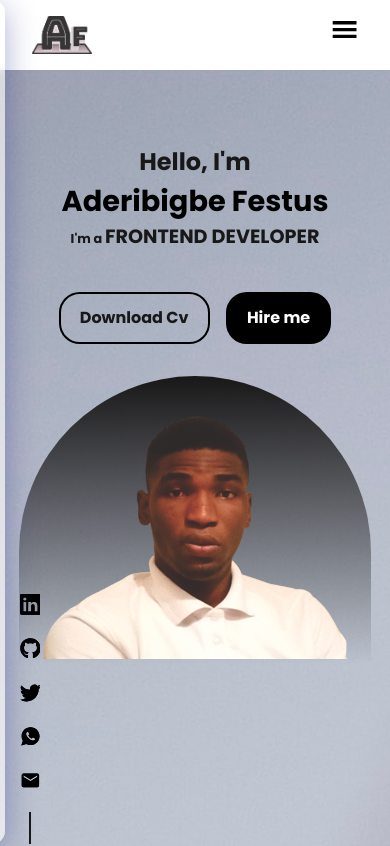
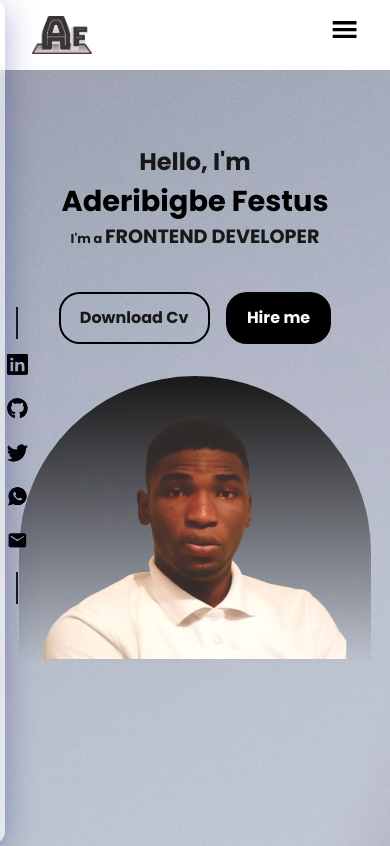
Before and after one commit to Festus891/Personal-Portfolio, a React (Create React App) app: page / in a window 390 px wide. Shown: the top 846 px of the page. Built offline with nearby package versions, Linux system fonts and the light colour scheme.

Commit message:
updating

```diff
--- a/src/components/Service/Service.css
+++ b/src/components/Service/Service.css
@@ -68,6 +68,7 @@ h2{
 .service_list-icon{
     color: var(--color-b-primary);
     margin-top: 2px;
+    font-size: 1rem;
 }
 
 .service_list p{
@@ -78,7 +79,7 @@ h2{
 /* RESPONSIVENESS FOR DEVICE */
 @media screen and (max-width: 1024px) {
     .services_container{
-        grid-template-columns: 1fr 1fr;
+        grid-template-columns: 1fr;
         gap: 2rem;
     }
 
--- a/src/components/about/about.css
+++ b/src/components/about/about.css
@@ -2,6 +2,7 @@
     display: grid;
     grid-template-columns: 35% 50%;
     gap: 15%;
+    margin-top: 0;
 
 }
 
--- a/src/components/footer/Footer.jsx
+++ b/src/components/footer/Footer.jsx
@@ -19,10 +19,10 @@ const Footer = () => {
       </ul>
 
       <div className="footer_social">
-          <a href="https://linkedin.com"><BsLinkedin/></a>
-          <a href="https://Twitter.com"><BsTwitter/></a>
-          <a href="Mailto:festus891@yahoo.com"><MdEmail/></a>
-          <a href="https://Github.com"><FaGithub/></a>
+          <a href="https://www.linkedin.com/in/aderibigbe-festus/" target='_blank'><BsLinkedin/></a>
+          <a href="https://twitter.com/AdeHimself12" target='_blank'><BsTwitter/></a>
+          <a href="Mailto:festus891@yahoo.com" target='_blank'><MdEmail/></a>
+          <a href="https://github.com/Festus891" target='_blank'><FaGithub/></a>
           <a href="https://wa.me/+2348143430827" target='_blank'><IoLogoWhatsapp /></a>
       </div>
 
--- a/src/components/header/header.css
+++ b/src/components/header/header.css
@@ -74,6 +74,13 @@ h5{
     background-color: var(--color-b-primary);
 
 }
+.header_socials_left::before{
+    content: "";
+    width: 2px;
+    height: 2rem;
+    background-color: var(--color-b-primary);
+
+}
 
 .header_socials_right::after{
     content: "";
@@ -118,8 +125,11 @@ h5{
     }
 
     .header_socials_left{
+        bottom: 0;
         font-size: 1.3rem;
-        bottom: 0;
+        /* bottom: 15rem;
+        left: -0.8rem; */
+
     }
 
     .header_socials_right{
@@ -151,3 +161,18 @@ h5{
 
 
 }
+
+@media screen and (max-width: 450px) {
+    header{
+        height: 100vh;
+    }
+    .header_socials_left{
+
+        bottom: 15rem;
+        left: -0.8rem;
+
+    }
+
+
+
+}
--- a/src/components/nav/Nav.css
+++ b/src/components/nav/Nav.css
@@ -3,16 +3,13 @@ nav{
     width: max-content;
     display: block;
     padding: 0.7rem 1.7rem;
-    /* z-index: 2; */
-    /* position: fixed; */
-    /* left: 50%; */
-    transform: translate(-50%);
-    /* bottom: 2rem; */
+    /* transform: translate(-50%); */
     display: flex;
     align-items: center;
     gap: 0.8rem;
     border-radius: 3rem;
     backdrop-filter: blur(15px);
+    margin: 0 auto;
 }
 
 nav a {
--- a/src/components/nav/Nav.jsx
+++ b/src/components/nav/Nav.jsx
@@ -17,7 +17,7 @@ const Nav = () => {
     <nav>
         <a href="#" onClick={()=>setActive('#')} className={active === '#' ? 'active' : ''}><AiOutlineHome/></a>
         <a href="#about" onClick={()=>setActive('#about')} className={active === '#about' ? 'active' : ''}><AiOutlineUser/></a>
-        <a href="#experience" onClick={()=>setActive('#experience')} className={active === '#experience' ? 'active' : ''}><BiBook/></a>
+        <a href="#skills" onClick={()=>setActive('#skills')} className={active === '#skills' ? 'active' : ''}><BiBook/></a>
         <a href="#service" onClick={()=>setActive('#service')} className={active === '#service' ? 'active' : ''}><MdOutlineMiscellaneousServices/></a>
         <a href="#portfolio" onClick={()=>setActive('#portfolio')} className={active === '#portfolio' ? 'active' : ''}>< MdHomeRepairService/></a>
         <a href="#contact" onClick={()=>setActive('#contact')} className={active === '#contact' ? 'active' : ''}><MdPermContactCalendar/></a>
```
